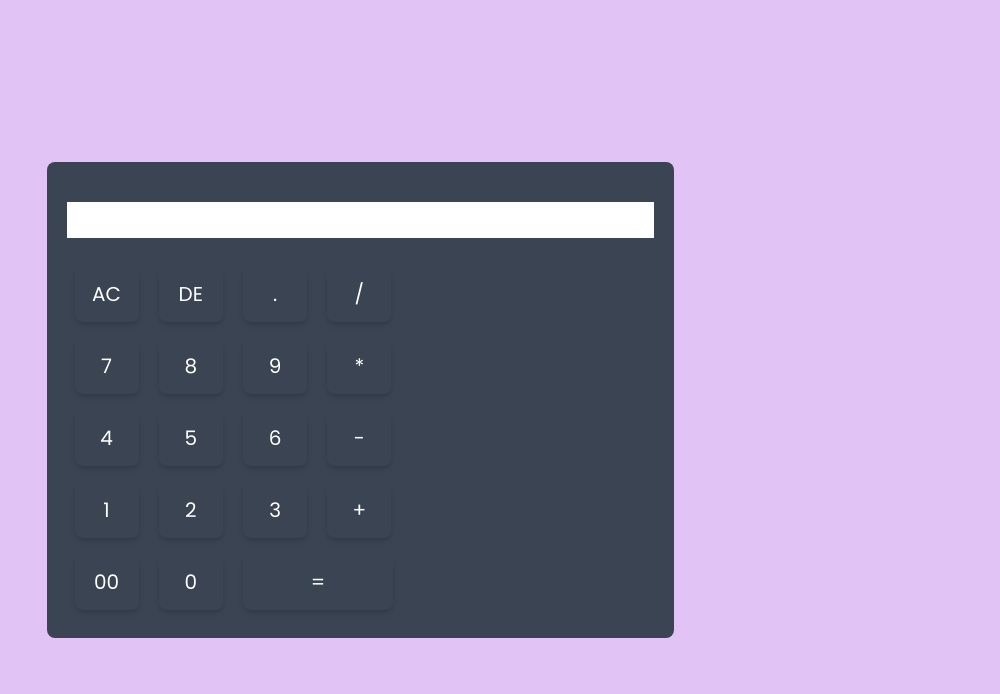
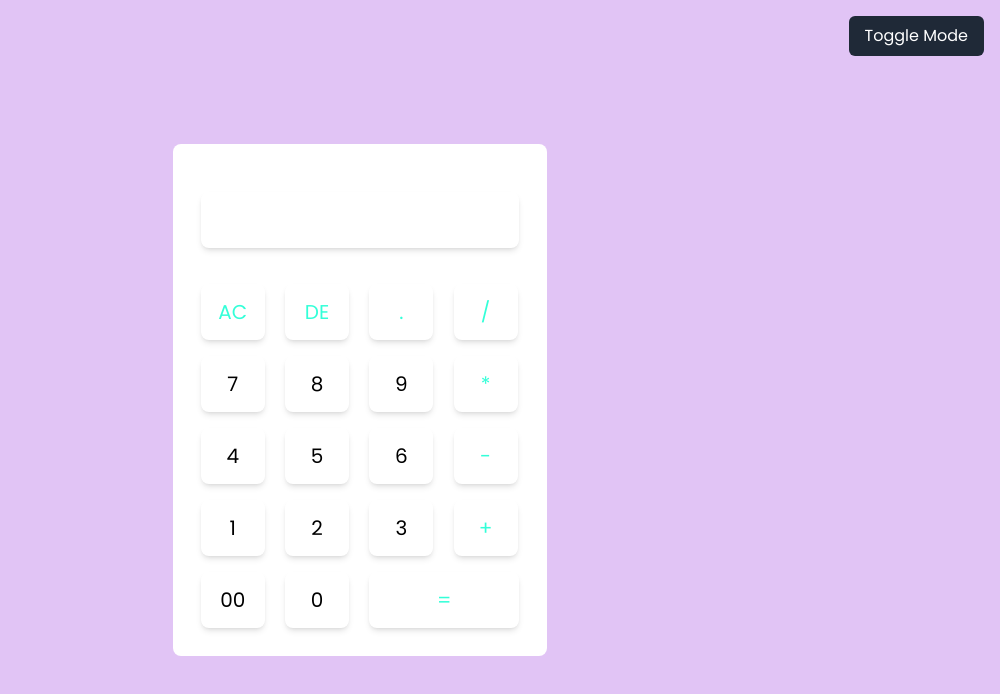
Before and after one commit to helijoshii/calculator, a website: page src/index.html in a window 1280 px wide. Shown: the whole page, without its empty margins (280-1280 px from the left). Drawn offline with Linux system fonts and the light colour scheme.

Commit message:
Added dark mode

```diff
--- a/src/index.html
+++ b/src/index.html
@@ -13,62 +13,159 @@
     />
   </head>
   <body>
-    <div class="m-0 p-0 font-poppins box-border bg-[#e1c4f5]">
+    <div class="m-0 p-0 font-poppins box-border">
       <div
         id="container"
-        class="w-full h-screen flex items-center justify-center"
+        class="w-full h-screen bg-[#e1c4f5] flex items-center justify-center"
       >
-        <div id="Calculator" class="p-5 bg-[#3a4452] rounded-lg">
+        <div id="calculator" class="p-5 rounded-lg">
+          <!-- <div class="flex justify-end">
+            <div class="w-8 h-8 rounded-full bg-white"></div>
+          </div> -->
+
+          <button
+            id="mode-toggle"
+            class="fixed top-0 right-0 m-4 bg-gray-800 text-white px-4 py-2 rounded-md"
+          >
+            Toggle Mode
+          </button>
           <form>
             <div id="display" class="flex justify-end my-5 mx-0">
               <input
-                class="text-right flex-1 text-3xl shadow-none"
+                class="input text-right flex-1 text-3xl shadow-none h-20"
                 type="text"
                 name="display"
               />
             </div>
             <div>
-              <input class="input" type="button" value="AC" />
-              <input class="input" type="button" value="DE" />
-              <input class="input" type="button" value="." />
-              <input class="input" type="button" value="/" />
+              <input
+                class="input operator"
+                type="button"
+                value="AC"
+                onclick="display.value = ''"
+              />
+              <input
+                class="input operator"
+                type="button"
+                value="DE"
+                onclick="display.value = display.value.toString().slice(0,-1)"
+              />
+              <input
+                class="input operator"
+                type="button"
+                value="."
+                onclick="display.value += '.'"
+              />
+              <input
+                class="input operator"
+                type="button"
+                value="/"
+                onclick="display.value += '/'"
+              />
             </div>
             <div>
               <input
                 class="input"
                 type="button"
                 value="7"
-                onclick="display.value = '7'"
+                onclick="display.value += '7'"
               />
-              <input class="input" type="button" value="8" />
-              <input class="input" type="button" value="9" />
-              <input class="input" type="button" value="*" />
+              <input
+                class="input"
+                type="button"
+                value="8"
+                onclick="display.value += '8'"
+              />
+              <input
+                class="input"
+                type="button"
+                value="9"
+                onclick="display.value += '9'"
+              />
+              <input
+                class="input operator"
+                type="button"
+                value="*"
+                onclick="display.value += '*'"
+              />
             </div>
             <div>
-              <input class="input" type="button" value="4" />
-              <input class="input" type="button" value="5" />
-              <input class="input" type="button" value="6" />
-              <input class="input" type="button" value="-" />
+              <input
+                class="input"
+                type="button"
+                value="4"
+                onclick="display.value += '4'"
+              />
+              <input
+                class="input"
+                type="button"
+                value="5"
+                onclick="display.value += '5'"
+              />
+              <input
+                class="input"
+                type="button"
+                value="6"
+                onclick="display.value += '6'"
+              />
+              <input
+                class="input operator"
+                type="button"
+                value="-"
+                onclick="display.value += '-'"
+              />
             </div>
             <div>
-              <input class="input" type="button" value="1" />
-              <input class="input" type="button" value="2" />
-              <input class="input" type="button" value="3" />
-              <input class="input" type="button" value="+" />
+              <input
+                class="input"
+                type="button"
+                value="1"
+                onclick="display.value += '1'"
+              />
+              <input
+                class="input"
+                type="button"
+                value="2"
+                onclick="display.value += '2'"
+              />
+              <input
+                class="input"
+                type="button"
+                value="3"
+                onclick="display.value += '3'"
+              />
+              <input
+                class="input operator"
+                type="button"
+                value="+"
+                onclick="display.value += '+'"
+              />
             </div>
             <div>
-              <input class="input" type="button" value="00" />
-              <input class="input" type="button" value="0" />
+              <input
+                class="input"
+                type="button"
+                value="00"
+                onclick="display.value += '00'"
+              />
+              <input
+                class="input"
+                type="button"
+                value="0"
+                onclick="display.value += '0'"
+              />
               <input
                 style="width: 150px"
-                class="input w-36"
+                class="input w-36 operator"
                 type="button"
                 value="="
+                onclick="display.value = eval(display.value)"
               />
             </div>
           </form>
         </div>
       </div>
     </div>
+    <script src="./script.js"></script>
   </body>
 </html>
--- a/src/input.css
+++ b/src/input.css
@@ -4,5 +4,11 @@
 
 
 .input {
-    @apply border-0 outline-0 w-16 h-14 rounded-lg bg-transparent text-xl cursor-pointer shadow-md m-2 text-white;
+    @apply border-0 outline-0 w-16 h-14 rounded-lg bg-transparent text-xl cursor-pointer shadow-md m-2;
+
+    box-shadow: -8px -8px 15px rgba(255, );
 }
+
+.operator {
+    color: #33ffd8;
+}
--- a/src/script.js
+++ b/src/script.js
@@ -0,0 +1,14 @@
+function toggleMode() {
+  console.log("Toggle mode");
+  const calculator = document.getElementById("calculator");
+  calculator.classList.toggle("dark");
+  document.getElementById("calculator").style.background = "#000";
+  var color = document.getElementById("calculator").style.backgroundColor;
+  console.log(color);
+  document.getElementById("calculator").style.color = "#fff ";
+}
+
+// Event listener for mode toggle button
+document.getElementById("mode-toggle").addEventListener("click", toggleMode);
+document.getElementById("calculator").style.background = "#ffffff";
+document.getElementById("calculator").style.color = "#000";
--- a/tailwind.config.js
+++ b/tailwind.config.js
@@ -2,8 +2,7 @@
 module.exports = {
   content: ["./src/*.{html,js}"],
   theme: {
-    container: {
-    },
+    container: {},
     extend: {
       fontFamily: {
         poppins: "Poppins",
@@ -18,6 +17,15 @@
           500: "rgba(255, 253, 249, 0.6)",
           600: "rgba(255, 255, 255, 0.3)",
         },
+        light: {
+          DEFAULT: "#ffffff", // Light mode background color
+          text: "#000000", // Light mode text color
+          color: "#ffffff",
+        },
+        dark: {
+          DEFAULT: "#1f2937", // Dark mode background color
+          text: "#ffffff", // Dark mode text color
+        },
       },
     },
   },
```
Also changed, not shown: src/output.css.
